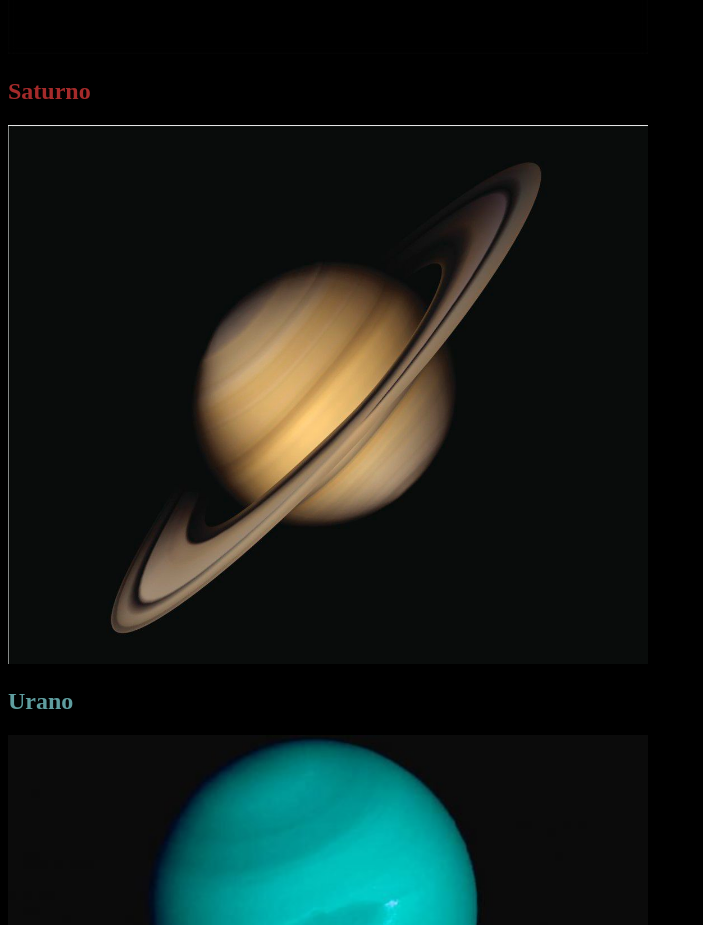
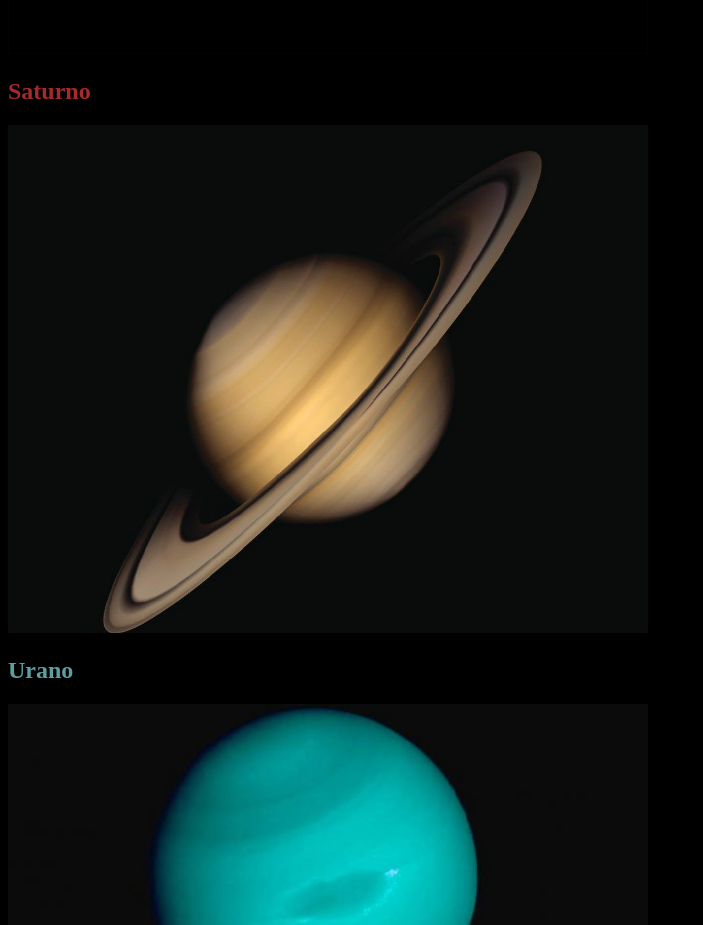
Before and after one commit to monkeyddragon356/MiProyectoWeb, a plain HTML site: page sistema_solar.html in a window 1280 px wide. Shown: the part 2080-3005 px from the top of the page, without its empty margins (0-703 px from the left). Drawn offline with Linux system fonts and the light colour scheme.

Commit message:
Commit -Subida de archivos-

```diff
--- a/sistema_solar.html
+++ b/sistema_solar.html
@@ -29,7 +29,7 @@
     <h2 id="jupiter" style="color: tan; font-size: 30px;">Júpiter</h2>
     <img style="width: 640px; height: 360;"src="planetas/JUPITER.jpg" alt="jupiter">
     <h2 id="saturno" style="color: brown;">Saturno</h2>
-    <img style="width: 640px; height: 360;"src="planetas/SATURNO.jpg" alt="saturno">
+    <img style="width: 640px; height: 360;"src="planetas/SATURNO_02.jpg" alt="saturno">
     <h2 id="urano" style="color: cadetblue;">Urano</h2>
     <img style="width: 640px; height: 360;"src="planetas/URANO.jpg" alt="urano">
     <h2 id="neptuno" style="color: cornflowerblue;">Neptuno</h2>
```
Also changed, not shown: planetas/SATURNO_02.jpg (added).
